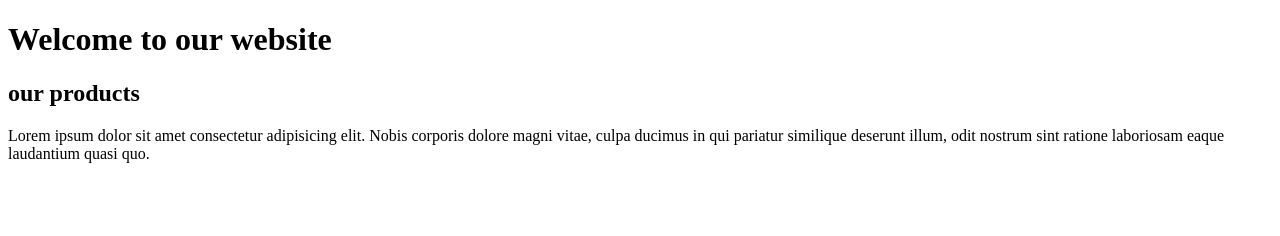
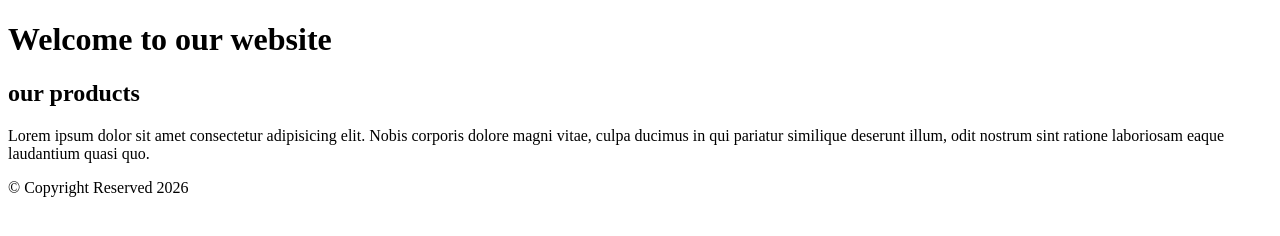
Before and after one commit to zakup7974112-hash/ONLINESTORE, a plain HTML site: page index.html in a window 1280 px wide. Drawn offline with Linux system fonts and the light colour scheme.

Commit message:
i added footer in index.html

```diff
--- a/index.html
+++ b/index.html
@@ -24,5 +24,9 @@
             </p>
         </div>
     </main>
+
+    <footer>
+        <p> &copy; Copyright Reserved 2026</p>
+    </footer>
 </body>
 </html>
```
